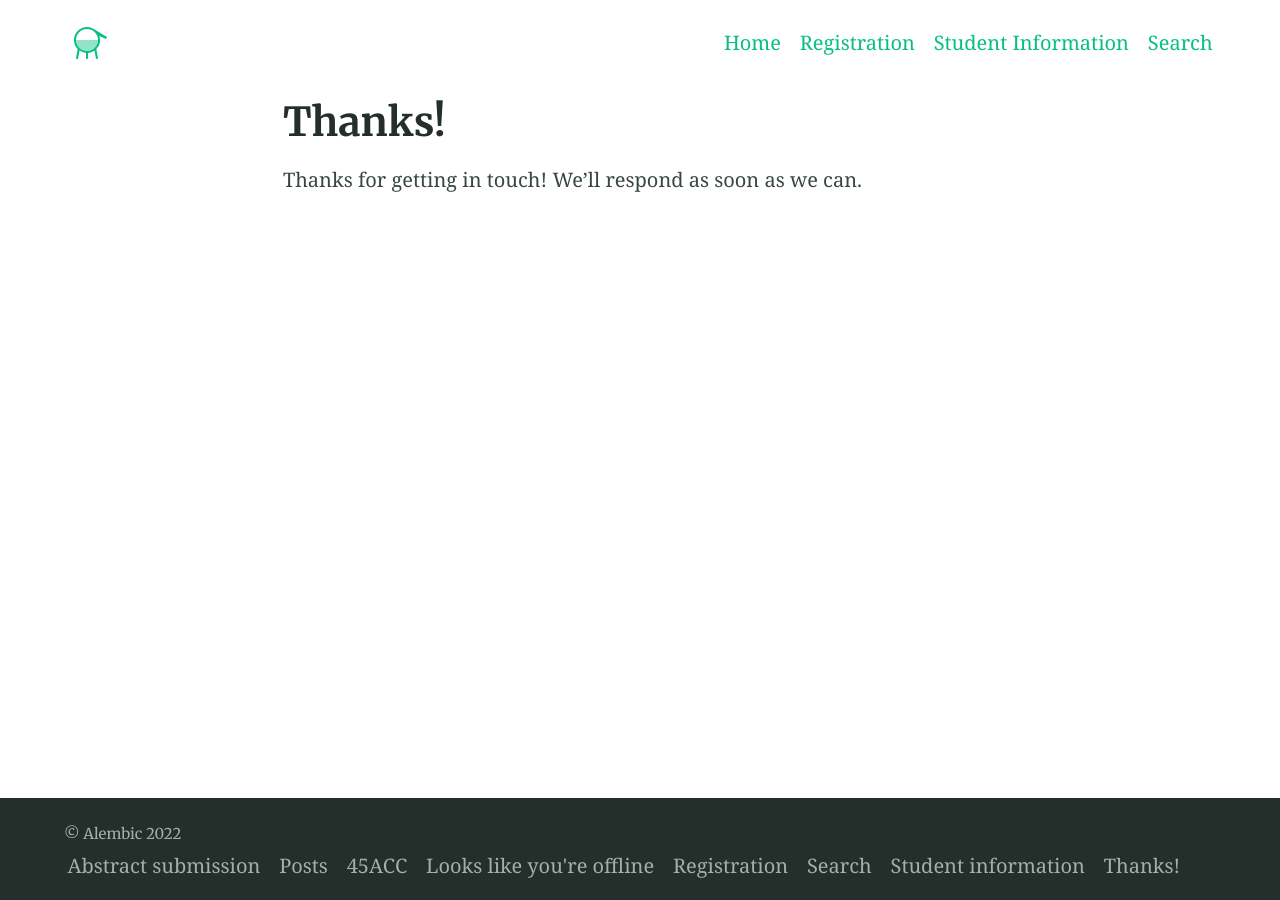
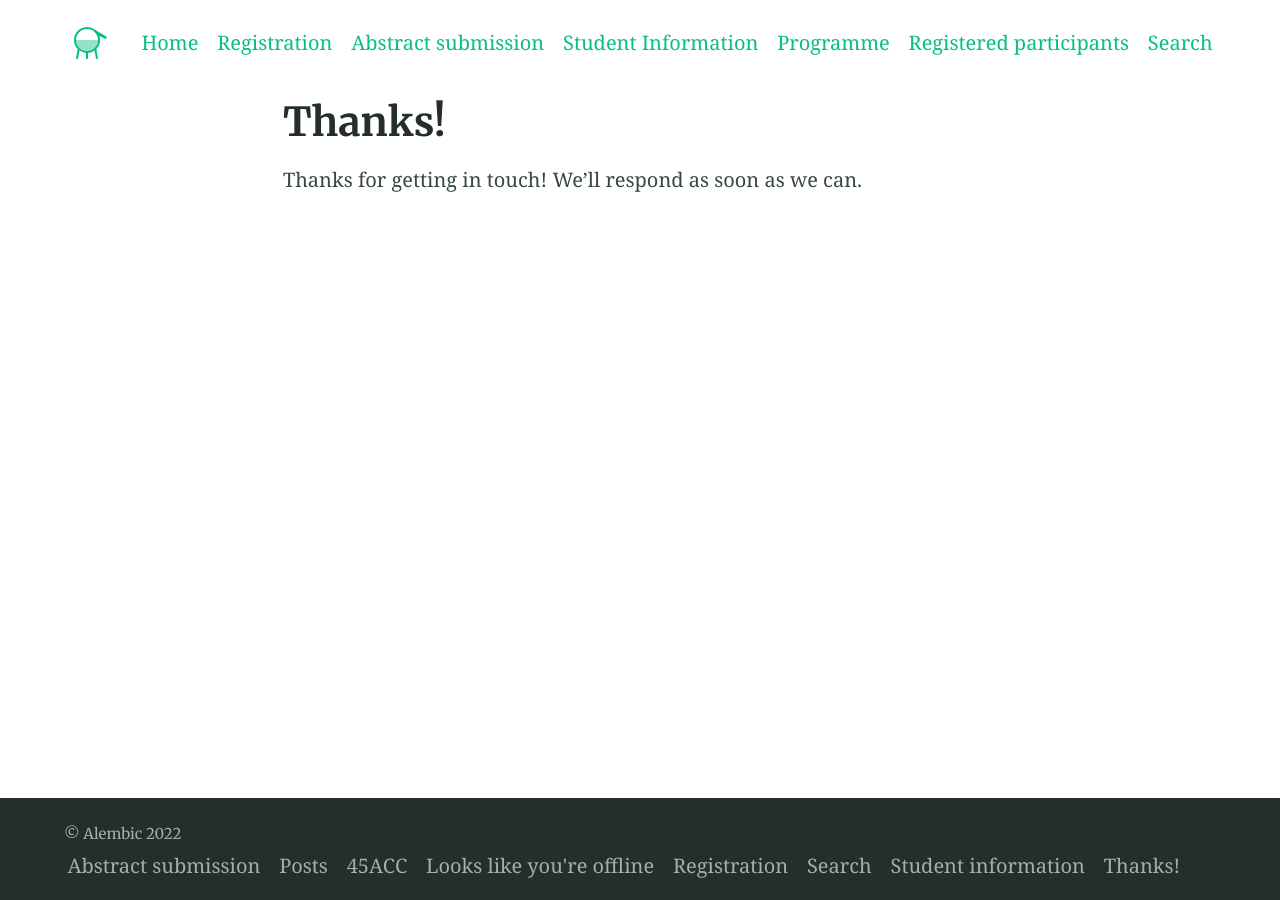
Before and after one commit to 45ACC/45ACC.github.io, a Jekyll site: the page built from thanks.md, in a window 1280 px wide. Built offline with Jekyll 4.4.1, drawn with Linux system fonts in a browser that asks for light colours.

Commit message:
Update _config.yml

```diff
--- a/_config.yml
+++ b/_config.yml
@@ -125,8 +125,14 @@ navigation_header:
   url: /
 - title: Registration
   url: /registration/
+- title: Abstract submission
+  url: /abstractsubmission/
 - title: Student Information
   url: /studentinfo/
+- title: Programme
+  url: /programme/
+- title: Registered participants
+  url: /participants/
 - title: Search
   url: /search/
 
```
